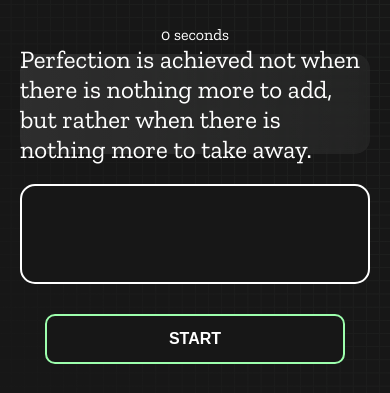
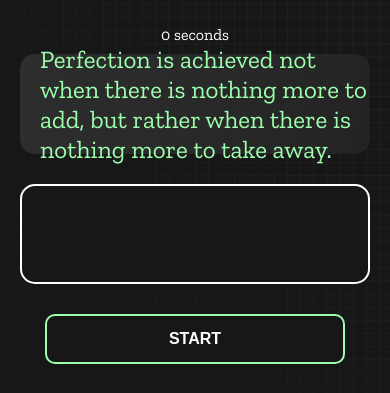
Before and after one commit to 5ourav07/monster-type-speed-js, a plain HTML site: page index.html in a window 390 px wide. Shown: the part 65-458 px from the top of the page. Drawn offline with nearby package versions, Linux system fonts and the light colour scheme.

Commit message:
Minor Issues Fixed

```diff
--- a/styles.css
+++ b/styles.css
@@ -182,6 +182,10 @@ button {
   margin-bottom: 10px;
 }
 
+#question {
+  color: #9dffad;
+}
+
 #modal-background {
   background: rgb(255, 255, 255);
   background: linear-gradient(92.49deg,
@@ -208,3 +212,9 @@ button {
     grid-template-columns: repeat(1, 1fr);
   }
 }
+
+@media only screen and (max-width: 991px) {
+  #question {
+    padding-left: 20px;
+  }
+}
```
